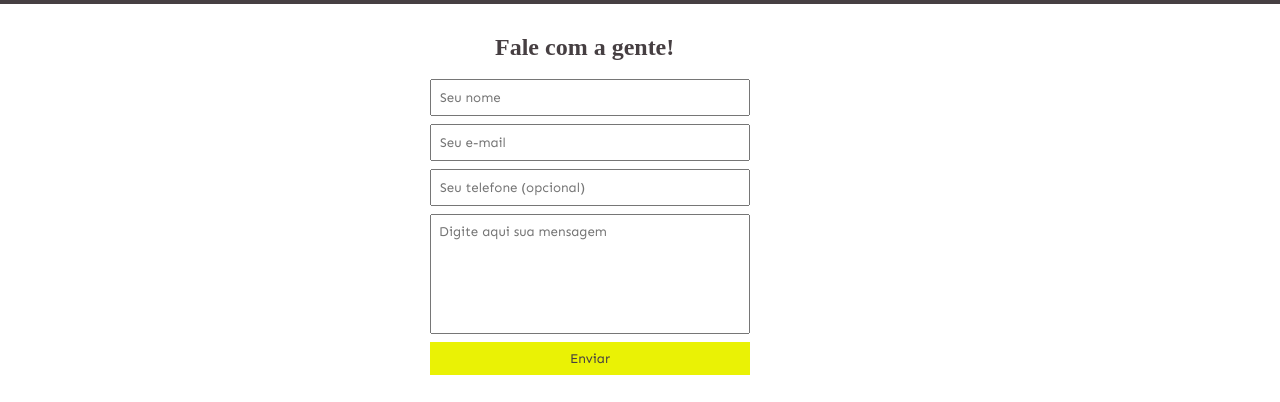
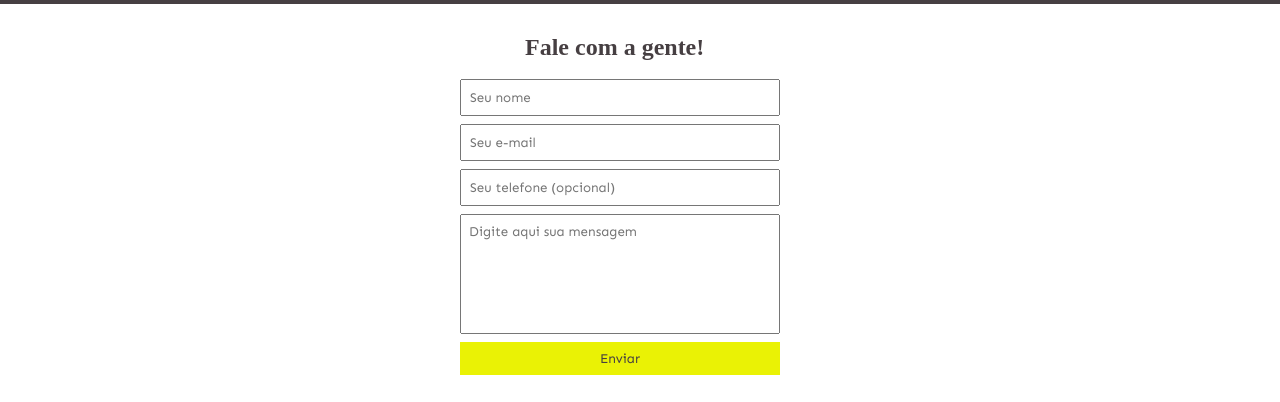
Before and after one commit to jvragazzi/curso_ebac_projetostd, a plain HTML site: page contact.html in a window 1280 px wide. Shown: the part 94-496 px from the top of the page. Drawn offline with Linux system fonts and the light colour scheme.

Commit message:
centralizar form

```diff
--- a/contact.css
+++ b/contact.css
@@ -88,7 +88,7 @@ form textarea {
 
 #contact {
     padding: 30px;
-    margin-left: 350px;
+    margin-left: 380px;
     margin-right: 200px;
 }
 
```
